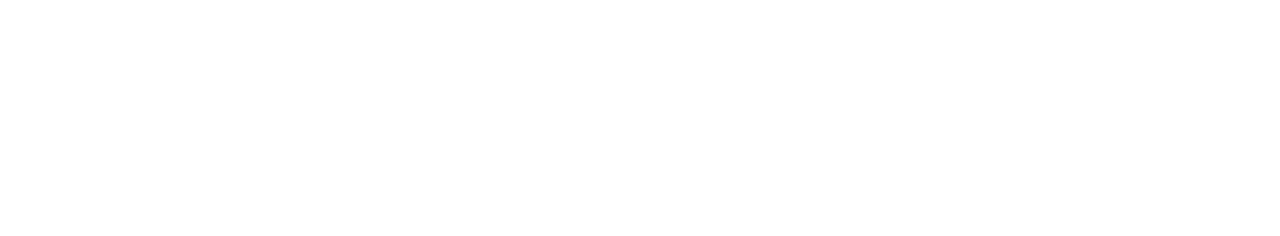
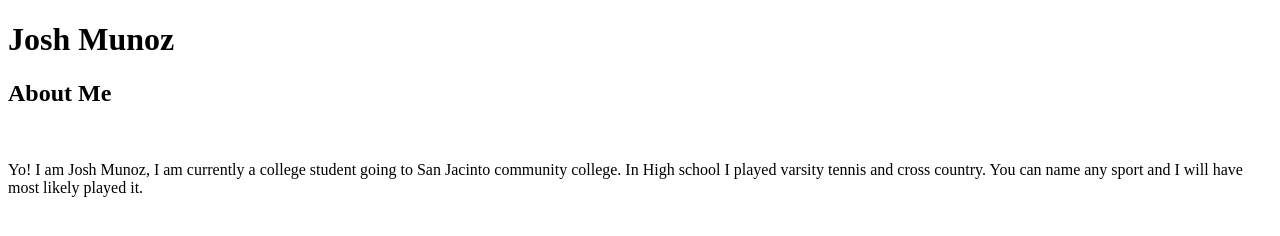
Before and after one commit to Joshmunoz63/Basic-Portfolio, a plain HTML site: page index.html in a window 1280 px wide. Drawn offline with Linux system fonts and the light colour scheme.

Commit message:
created style file

```diff
--- a/index.html
+++ b/index.html
@@ -4,6 +4,9 @@
         <title>My Protfolio</title>
     </Head>
     <body>
-
+        <h1>Josh Munoz</h1>
+        <h2>About Me</h2>
+        <img src="" alt="">
+        <p>Yo! I am Josh Munoz, I am currently a college student going to San Jacinto community college. In High school I played varsity tennis and cross country. You can name any sport and I will have most likely played it.</p>
     </body>
 </html>
```
Also changed, not shown: style.css (added).
